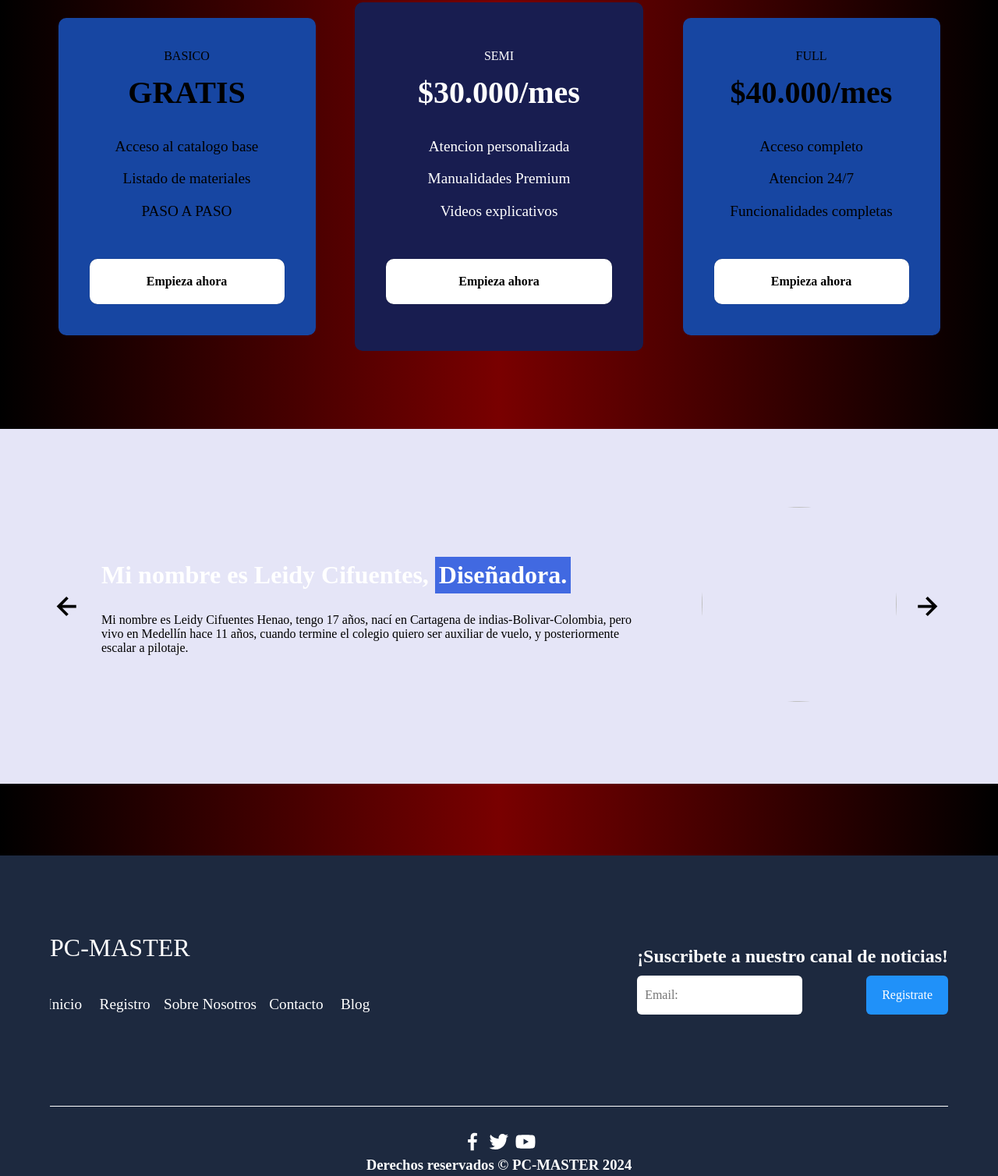
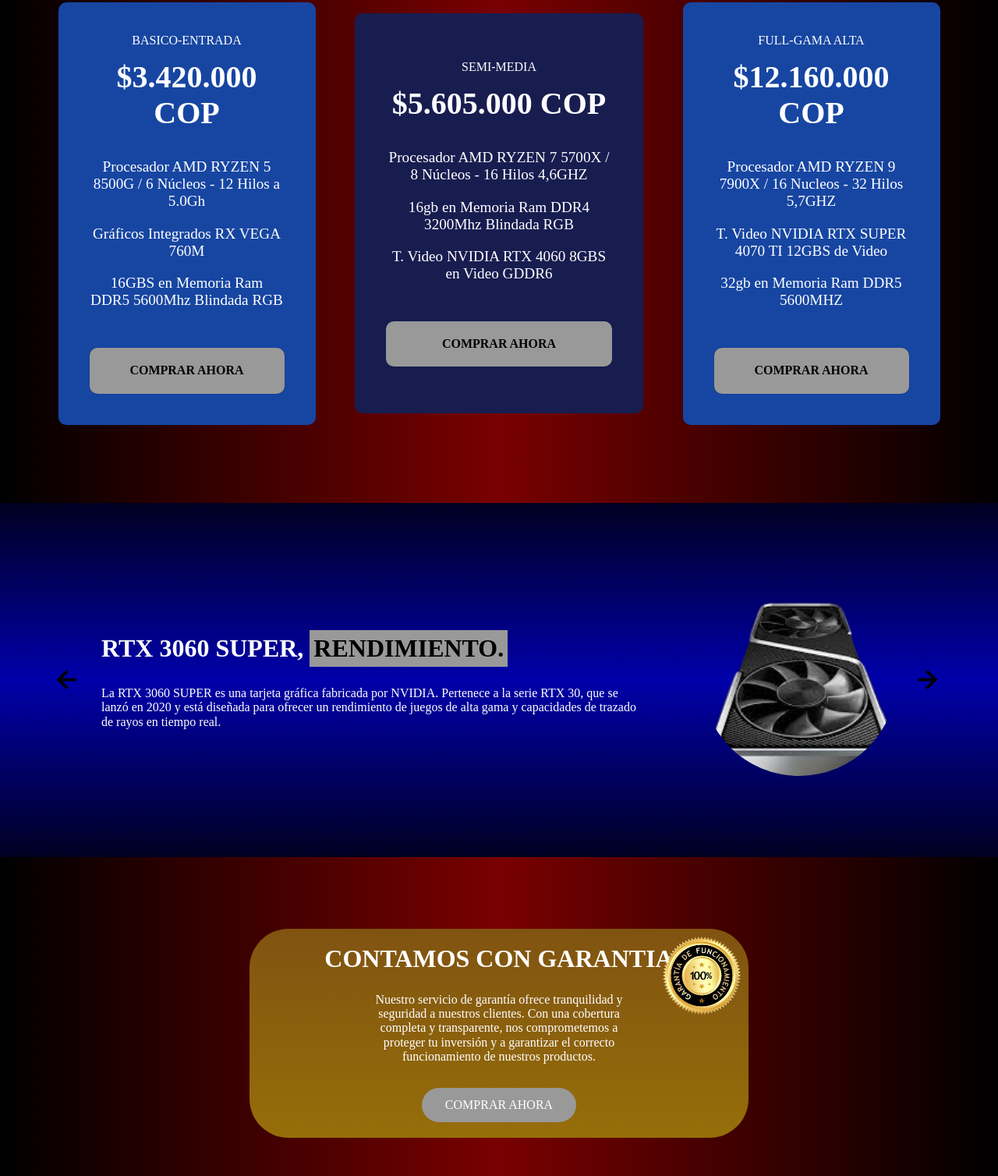
Before and after one commit to Suclaif88/UNA-PAGINA, a plain HTML site: page UNA PAGINA/Index.html in a window 1280 px wide. Shown: the part 1019-2527 px from the top of the page at 78% size. Drawn offline with Linux system fonts and the light colour scheme; a web font is replaced by a local one.

Commit message:
5/03/2024

```diff
--- a/UNA PAGINA/CSS/CSS.css
+++ b/UNA PAGINA/CSS/CSS.css
@@ -112,7 +112,7 @@
 
 .regb{
     display: inline-block;
-    background-color: #5F9DF7;
+    background-color: #999999;
     justify-self: center;
     color: #fff;
     text-decoration: none;
@@ -121,7 +121,7 @@
 }
 
 .regb:hover{
-    background-color: #3f88f5;
+    background-color: #c0c0c0;
 }
 
 .container {
@@ -133,19 +133,19 @@
     font-size: 36px;
     font-weight: bold;
     color: #fdfdfd;
-    overflow: hidden; /* Para ocultar el texto que se desborda */
-    white-space: nowrap; /* Evita el salto de línea */
-    margin: 0 auto; /* Centra el texto */
-    letter-spacing: .15em; /* Espaciado entre caracteres */
-    position: relative; /* Ajusta la posición del cursor */
+    overflow: hidden;
+    white-space: nowrap;
+    margin: 0 auto;
+    letter-spacing: .15em;
+    position: relative;
   }
 
   /* Animación de escritura */
   #textAnimation::after {
-    content: '|'; /* Cursor parpadeante */
-    position: absolute; /* Posición relativa al texto */
-    top: 0; /* Alineación superior */
-    animation: blink-caret .75s step-end infinite; /* Animación de parpadeo */
+    content: '|';
+    position: absolute;
+    top: 0;
+    animation: blink-caret .75s step-end infinite;
   }
 
   /* Animación de parpadeo del cursor */
@@ -271,11 +271,11 @@
     border-radius: 10px;
     width: 330px;
     padding: 40px;
-    --color-plan: #000000;
-    --color-preciooo: #000000;
-    --bg-cta: #fff;
+    --color-plan: #ffffff;
+    --color-preciooo: #ffffff;
+    --bg-cta: #999999;
     --color-cta: #000000;
-    --color-items: #000000;
+    --color-items: #ffffff;
 }
 
 .preciooo__cuadro--mejorp{
@@ -284,7 +284,7 @@
     background-color: #181D50;
     --color-plan: rgb(255, 255, 255);
     --color-preciooo: #fff;
-    --bg-cta: #ffffff;
+    --bg-cta: #999999;
     --color-cta: #000000;
     --color-items: #ffffff;
 }
@@ -329,7 +329,15 @@
 /* qsomos */
 
 .qsomos{
-    background-color: #e5e5f7;
+    background: linear-gradient(to bottom, #000022, #000044, #000066, #000088, #0000AA, #000088, #000066, #000044, #000022);
+
+    background: -webkit-linear-gradient(top, #000022, #000044, #000066, #000088, #0000AA, #000088, #000066, #000044, #000022);
+
+    background-color: #000022;
+}
+
+.qsomos__review{
+    color: #fff;
 }
 
 .qsomos__contenedor{
@@ -371,8 +379,8 @@
 }
 
 .qsomos__course{
-    background-color: royalblue;
-    color: #fff;
+    background-color: #999999;
+    color: #000000;
     display: inline-block;
     padding: 5px;
 }
@@ -381,6 +389,33 @@
     width: 90%;
     cursor: pointer;
 }
+
+.preguntas__text2{
+    width: 60%;
+    margin: 0 auto;
+    margin-bottom: 30px;
+}
+
+.preguntas__oferta{
+  width: 50%;
+  margin: 0 auto;
+  text-align: center;
+  border-radius: 50px;
+  padding: 20px;
+  background: linear-gradient(to bottom, #805311, #966e09);
+  color: white;
+  position: relative;
+
+}
+
+.imgES {
+    position: absolute;
+    top: 10px; /* Ajusta la distancia superior según sea necesario */
+    right: 10px; /* Ajusta la distancia derecha según sea necesario */
+    width: 100px; /* Ancho de la imagen, ajusta según prefieras */
+    height: 100px; /* Alto de la imagen, ajusta según prefieras */
+    border-radius: 10px; /* Ajusta el radio para que coincida con el del contenedor */
+  }
 
 /* Media queries */
 
--- a/UNA PAGINA/Index.html
+++ b/UNA PAGINA/Index.html
@@ -57,44 +57,44 @@
 
         <div class="preciooo__tabla">
             <div class="preciooo__cuadro">
-                <p class="preciooo__nombre">BASICO</p>
-                <h3 class="preciooo__preciooo">GRATIS</h3>
+                <p class="preciooo__nombre">BASICO-ENTRADA</p>
+                <h3 class="preciooo__preciooo">$3.420.000 COP</h3>
 
                 <div class="preciooo__items">
-                    <p class="preciooo__caracteristicas">Acceso al catalogo base</p>
-                    <p class="preciooo__caracteristicas">Listado de materiales</p>
-                    <p class="preciooo__caracteristicas">PASO A PASO</p>
+                    <p class="preciooo__caracteristicas">Procesador AMD RYZEN 5 8500G / 6 Núcleos - 12 Hilos a 5.0Gh</p>
+                    <p class="preciooo__caracteristicas">Gráficos Integrados RX VEGA 760M</p>
+                    <p class="preciooo__caracteristicas">16GBS en Memoria Ram DDR5 5600Mhz Blindada RGB</p>
                 </div>
 
-                <a href="registro.html" class="preciooo__cta">Empieza ahora</a>
+                <a href="registro.html" class="preciooo__cta">COMPRAR AHORA</a>
             </div>
 
 
             <div class="preciooo__cuadro preciooo__cuadro--mejorp">
-                <p class="preciooo__nombre">SEMI</p>
-                <h3 class="preciooo__preciooo">$30.000/mes</h3>
+                <p class="preciooo__nombre">SEMI-MEDIA</p>
+                <h3 class="preciooo__preciooo">$5.605.000 COP</h3>
 
                 <div class="preciooo__items">
-                    <p class="preciooo__caracteristicas">Atencion personalizada</p>
-                    <p class="preciooo__caracteristicas">Manualidades Premium</p>
-                    <p class="preciooo__caracteristicas">Videos explicativos</p>
+                    <p class="preciooo__caracteristicas">Procesador AMD RYZEN 7 5700X / 8 Núcleos - 16 Hilos 4,6GHZ</p>
+                    <p class="preciooo__caracteristicas">16gb en Memoria Ram DDR4 3200Mhz Blindada RGB</p>
+                    <p class="preciooo__caracteristicas">T. Video NVIDIA RTX 4060 8GBS en Video GDDR6</p>
                 </div>
 
-                <a href="registro.html" class="preciooo__cta">Empieza ahora</a>
+                <a href="registro.html" class="preciooo__cta">COMPRAR AHORA</a>
             </div>
 
 
             <div class="preciooo__cuadro">
-                <p class="preciooo__nombre">FULL</p>
-                <h3 class="preciooo__preciooo">$40.000/mes</h3>
+                <p class="preciooo__nombre">FULL-GAMA ALTA</p>
+                <h3 class="preciooo__preciooo">$12.160.000 COP</h3>
 
                 <div class="preciooo__items">
-                    <p class="preciooo__caracteristicas">Acceso completo</p>
-                    <p class="preciooo__caracteristicas">Atencion 24/7</p>
-                    <p class="preciooo__caracteristicas">Funcionalidades completas</p>
+                    <p class="preciooo__caracteristicas">Procesador AMD RYZEN 9 7900X / 16 Nucleos - 32 Hilos 5,7GHZ</p>
+                    <p class="preciooo__caracteristicas">T. Video NVIDIA RTX SUPER 4070 TI 12GBS de Video</p>
+                    <p class="preciooo__caracteristicas">32gb en Memoria Ram DDR5 5600MHZ</p>
                 </div>
 
-                <a href="registro.html" class="preciooo__cta">Empieza ahora</a>
+                <a href="registro.html" class="preciooo__cta">COMPRAR AHORA</a>
             </div>
 
 
@@ -107,39 +107,52 @@
 
             <section class="qsomos__cuerpo qsomos__cuerpo--mostrar" data-id="1">
                 <div class="qsomos__tex">
-                    <h2 class="subtitulo">Mi nombre es Leidy Cifuentes, <span class="qsomos__course">Diseñadora.</span></h2>
-                    <p class="qsomos__review">Mi nombre es Leidy Cifuentes Henao, tengo 17 años, nací en Cartagena de indias-Bolivar-Colombia, pero vivo en Medellín hace 11 años, cuando termine el colegio quiero ser auxiliar de vuelo, y posteriormente escalar a pilotaje.</p>
+                    <h2 class="subtitulo">RTX 3060 SUPER, <span class="qsomos__course">RENDIMIENTO.</span></h2>
+                    <p class="qsomos__review">La RTX 3060 SUPER es una tarjeta gráfica fabricada por NVIDIA. Pertenece a la serie RTX 30, que se lanzó en 2020 y está diseñada para ofrecer un rendimiento de juegos de alta gama y capacidades de trazado de rayos en tiempo real.</p>
                 </div>
 
                 <figure class="qsomos__imagen">
-                    <img src="./images/Leidy.png" class="qsomos__img">
+                    <img src="IMG/1.png" class="qsomos__img">
                 </figure>
             </section>
 
             <section class="qsomos__cuerpo" data-id="2">
                 <div class="qsomos__tex">
-                    <h2 class="subtitulo">Mi nombre es Valeria Arroyave, <span class="qsomos__course">Lider.</span></h2>
-                    <p class="qsomos__review">Mi nombre es Valeria Arroyave Guisao, nací en Medellín-Antioquia-Colombia, tengo 16 años, cuando termine el bachiller, quiero estudiar veterinaria, conocer muchos países y culturas.</p>
+                    <h2 class="subtitulo">Ryzen 9 5900X, <span class="qsomos__course">RAPIDEZ.</span></h2>
+                    <p class="qsomos__review">El Ryzen 9 5900X es un procesador de escritorio de alta gama fabricado por AMD. Forma parte de la serie Ryzen 5000, lanzada en 2020, y está diseñado para ofrecer un rendimiento excepcional en aplicaciones que requieren un alto poder de procesamiento.</p>
                 </div>
 
                 <figure class="qsomos__imagen">
-                    <img src="./images/Valeria.png" class="qsomos__img">
+                    <img src="IMG/2.png" class="qsomos__img">
                 </figure>
             </section>
 
             <section class="qsomos__cuerpo" data-id="3">
                 <div class="qsomos__tex">
-                    <h2 class="subtitulo">Mi nombre es Sebastian Roldan, <span class="qsomos__course">Programador.</span></h2>
-                    <p class="qsomos__review">Mi nombre es Sebastian Roldan Daza, tengo 18 años, nací en Medellín-Antioquia-Colombia, mi pasión son los videojuegos y me gusta aprender programacion.</p>
+                    <h2 class="subtitulo">XPG Spectrix D41 DDR4, <span class="qsomos__course">ESTILO.</span></h2>
+                    <p class="qsomos__review">El XPG Spectrix D41 DDR4 es un módulo de memoria RAM fabricado por XPG, la línea de productos de alto rendimiento de ADATA. Se trata de memoria RAM DDR4 diseñada para ofrecer un rendimiento óptimo en sistemas de escritorio de gama alta.</p>
                 </div>
 
                 <figure class="qsomos__imagen">
-                    <img src="./images/Sebastián.png" class="qsomos__img">
+                    <img src="IMG/3.png" class="qsomos__img">
                 </figure>
             </section>
             <img src="./IMG/fl.svg" class="qsomos__flecha" id="next">
         </div>
     </section>
+<br>
+<br>
+<br>
+<br>
+<br>
+    <section class="preguntas__oferta">
+        <h2 class="subtitulo">CONTAMOS CON GARANTIA</h2>
+        <p class="preguntas__text2">Nuestro servicio de garantía ofrece tranquilidad y seguridad a nuestros clientes. Con una cobertura completa y transparente, nos comprometemos a proteger tu inversión y a garantizar el correcto funcionamiento de nuestros productos.</p>
+        <img src="IMG/Sello.png" class="imgES">
+        <a href="registro.html" class="regb">COMPRAR AHORA</a>
+    </section>
+
+
     <script src="JS/JS.js"></script>
     <script src="JS/menu.js"></script>
     <script src="JS/deslizador.js"></script>
```
Also changed, not shown: UNA PAGINA/IMG/1.png (added), UNA PAGINA/IMG/2.png (added), UNA PAGINA/IMG/3.png (added), UNA PAGINA/IMG/Sello.png (added).
